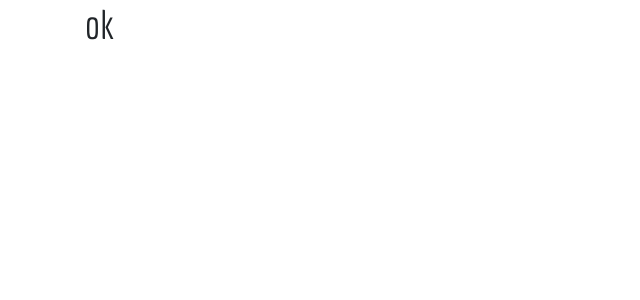
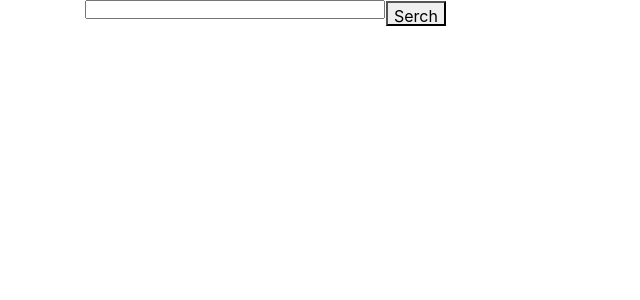
Before and after one commit to cmmanik/react-hooks, a React (Create React App) app: page / in a window 1280 px wide. Shown: the top 300 px of the page, without its empty margins (0-640 px from the left). Built offline with nearby package versions, Linux system fonts and the light colour scheme.

Commit message:
format search component

```diff
--- a/src/App.js
+++ b/src/App.js
@@ -1,10 +1,30 @@
-import React from 'react';
+import React, {useState} from 'react';
 
 function App() {
+
+  const [serchQuery, setserchQuery] = useState('');
+  const cngHandler = event => {
+    setserchQuery(event.target.value)
+  }
+
+  const serch = () => {
+    window.open(`https://google.com/search?q=${serchQuery}`, '_blank')
+  }
+
+  const serchKeyPres = event => {
+    if(event.key === 'Enter') {
+      serch();
+    }
+  }
+
+
   return (
 
       <div className="container ">
-       <h1>ok</h1>
+      <div className="form">
+        <input type="text" value={serchQuery} onKeyPress={serchKeyPres} onChange={cngHandler} />
+        <button onClick={serch}>Serch</button>
+      </div>
     </div>
   );
 }
```
